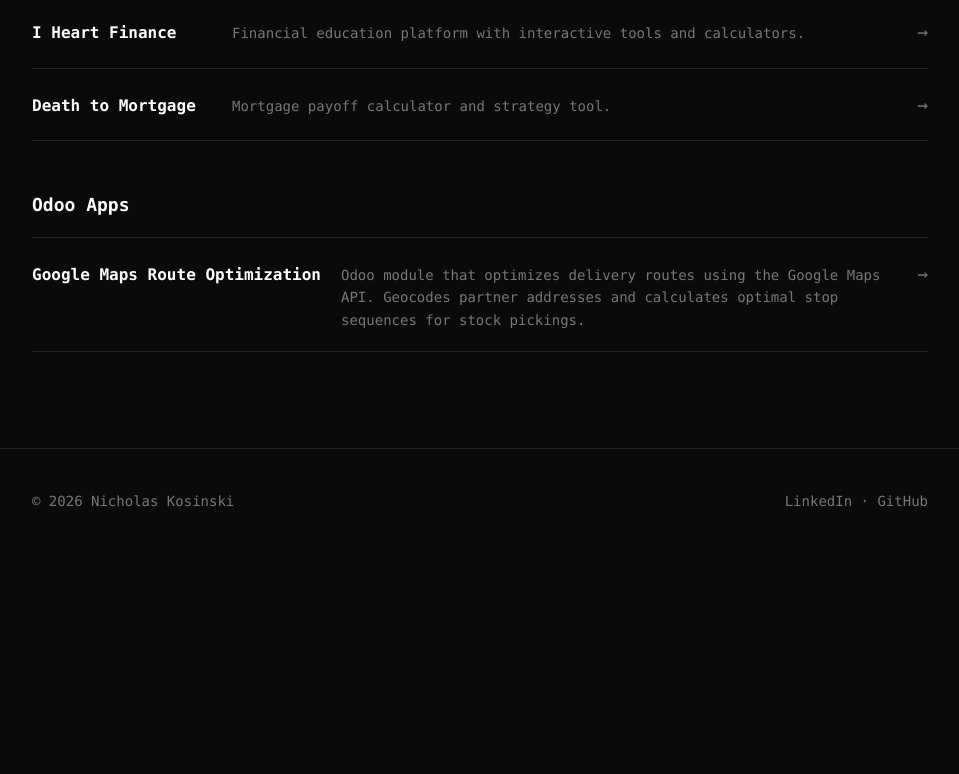
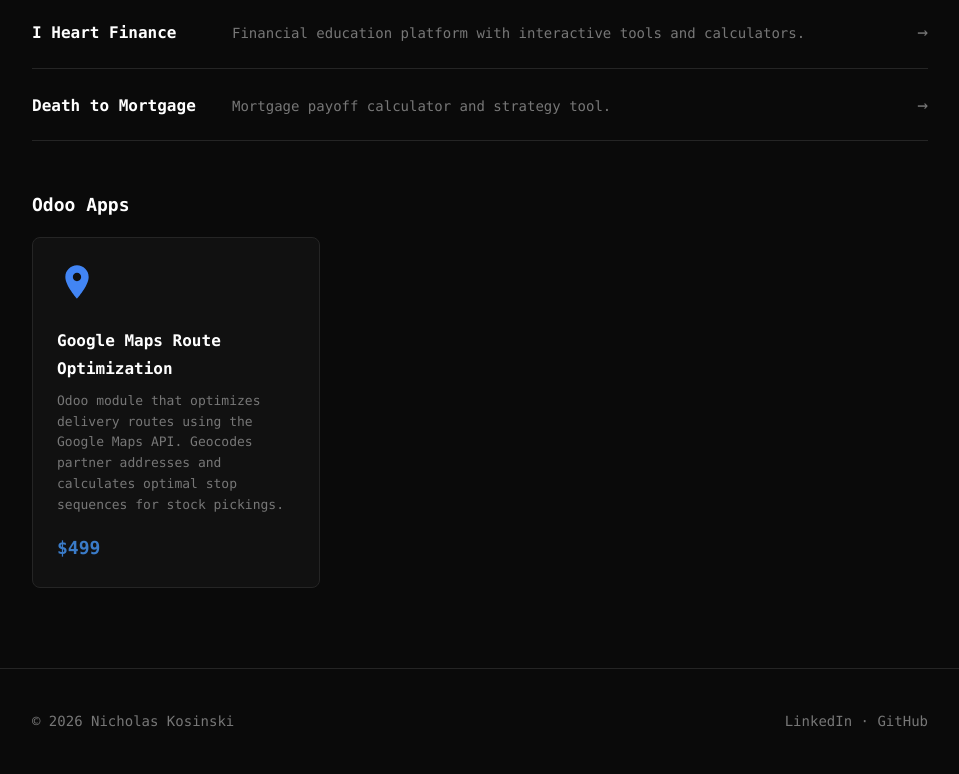
Before and after one commit to nko614/kosinski-website, a Flask app: page /projects in a window 1280 px wide. Shown: the part 509-1283 px from the top of the page, without its empty margins (160-1119 px from the left). Before the commit the page ends 1016 px from the top, so only its background shows below. Run offline with Flask 3, Linux system fonts and the light colour scheme; some libraries are stand-ins or nearby versions.

Commit message:
update website with odoo apps

```diff
--- a/app.py
+++ b/app.py
@@ -249,7 +249,8 @@ ODOO_APPS = [
     {
         'name': 'Google Maps Route Optimization',
         'desc': 'Odoo module that optimizes delivery routes using the Google Maps API. Geocodes partner addresses and calculates optimal stop sequences for stock pickings.',
-        'url': 'https://github.com/nko614/odoo_customizations/tree/main/delivery_optimizer',
+        'price': '$499',
+        'icon': '<svg viewBox="0 0 24 24" fill="none" xmlns="http://www.w3.org/2000/svg" width="40" height="40"><path d="M12 2C8.13 2 5 5.13 5 9c0 5.25 7 13 7 13s7-7.75 7-13c0-3.87-3.13-7-7-7zm0 9.5c-1.38 0-2.5-1.12-2.5-2.5S10.62 6.5 12 6.5s2.5 1.12 2.5 2.5S13.38 11.5 12 11.5z" fill="#4285F4"/></svg>',
     },
 ]
 
--- a/static/css/style.css
+++ b/static/css/style.css
@@ -819,6 +819,190 @@ a.project-item:hover .project-arrow {
     transform: translateX(4px);
 }
 
+/* Odoo App Cards */
+
+.odoo-apps-grid {
+    display: grid;
+    grid-template-columns: repeat(auto-fill, minmax(280px, 1fr));
+    gap: 16px;
+}
+
+.odoo-app-card {
+    background: var(--bg-card);
+    border: 1px solid var(--border);
+    border-radius: 8px;
+    padding: 24px;
+    cursor: pointer;
+    transition: border-color 0.2s, background 0.2s;
+}
+
+.odoo-app-card:hover {
+    border-color: #444;
+    background: #1a1a1a;
+}
+
+.odoo-app-icon {
+    margin-bottom: 16px;
+}
+
+.odoo-app-name {
+    font-size: 16px;
+    font-weight: 600;
+    color: var(--accent);
+    margin-bottom: 8px;
+}
+
+.odoo-app-desc {
+    font-size: 13px;
+    color: var(--text-dim);
+    line-height: 1.6;
+    margin-bottom: 16px;
+}
+
+.odoo-app-price {
+    font-size: 18px;
+    font-weight: 700;
+    color: #3a7bc8;
+}
+
+/* App Modal */
+
+.app-modal-overlay {
+    display: none;
+    position: fixed;
+    top: 0;
+    left: 0;
+    right: 0;
+    bottom: 0;
+    background: rgba(0, 0, 0, 0.7);
+    z-index: 300;
+    align-items: center;
+    justify-content: center;
+}
+
+.app-modal-overlay.active {
+    display: flex;
+}
+
+.app-modal {
+    background: #141414;
+    border: 1px solid var(--border);
+    border-radius: 12px;
+    padding: 40px;
+    max-width: 440px;
+    width: 90%;
+    text-align: center;
+    position: relative;
+}
+
+.app-modal-close {
+    position: absolute;
+    top: 12px;
+    right: 16px;
+    background: none;
+    border: none;
+    color: var(--text-dim);
+    font-size: 24px;
+    cursor: pointer;
+    padding: 4px;
+    line-height: 1;
+}
+
+.app-modal-close:hover {
+    color: var(--accent);
+}
+
+.app-modal-icon {
+    margin-bottom: 16px;
+}
+
+.app-modal-title {
+    font-size: 20px;
+    font-weight: 700;
+    color: var(--accent);
+    margin-bottom: 8px;
+}
+
+.app-modal-desc {
+    font-size: 14px;
+    color: var(--text-dim);
+    line-height: 1.6;
+    margin-bottom: 20px;
+}
+
+.app-modal-price {
+    font-size: 36px;
+    font-weight: 700;
+    color: var(--accent);
+    margin-bottom: 24px;
+}
+
+.app-modal-includes {
+    text-align: left;
+    margin-bottom: 24px;
+    padding: 16px 20px;
+    background: #1a1a1a;
+    border-radius: 8px;
+    border: 1px solid var(--border);
+}
+
+.app-modal-includes-title {
+    font-size: 13px;
+    font-weight: 600;
+    color: var(--text-dim);
+    text-transform: uppercase;
+    letter-spacing: 1px;
+    margin-bottom: 10px;
+}
+
+.app-modal-includes ul {
+    list-style: none;
+    padding: 0;
+    margin: 0;
+}
+
+.app-modal-includes li {
+    font-size: 14px;
+    color: var(--text);
+    padding: 4px 0;
+    padding-left: 16px;
+    position: relative;
+}
+
+.app-modal-includes li::before {
+    content: "\2713";
+    position: absolute;
+    left: 0;
+    color: #3a7bc8;
+}
+
+.app-modal-buy {
+    display: inline-block;
+    background: #3a7bc8;
+    color: #ffffff;
+    padding: 14px 32px;
+    border-radius: 6px;
+    font-size: 16px;
+    font-weight: 600;
+    font-family: var(--font-mono);
+    border: none;
+    cursor: pointer;
+    transition: background 0.2s;
+    margin-bottom: 16px;
+}
+
+.app-modal-buy:hover {
+    background: #2d62a3;
+    border: none;
+    color: #ffffff;
+}
+
+.app-modal-note {
+    font-size: 12px;
+    color: var(--text-dim);
+    line-height: 1.6;
+}
+
 .download-btn {
     display: inline-block;
     margin-top: 12px;
--- a/templates/projects.html
+++ b/templates/projects.html
@@ -19,14 +19,60 @@
     </div>
 
     <h2 class="projects-section-title">Odoo Apps</h2>
-    <div class="projects-list">
-        {% for project in odoo_apps %}
-        <{% if project.url %}a href="{{ project.url }}" target="_blank"{% else %}div{% endif %} class="project-item">
-            <div class="project-name">{{ project.name }}</div>
-            <div class="project-desc">{{ project.desc }}</div>
-            {% if project.url %}<span class="project-arrow">&rarr;</span>{% endif %}
-        </{% if project.url %}a{% else %}div{% endif %}>
+    <div class="odoo-apps-grid">
+        {% for app in odoo_apps %}
+        <div class="odoo-app-card" onclick="openAppModal('{{ app.name }}', '{{ app.price }}', '{{ app.desc }}')">
+            <div class="odoo-app-icon">{{ app.icon | safe }}</div>
+            <div class="odoo-app-name">{{ app.name }}</div>
+            <div class="odoo-app-desc">{{ app.desc }}</div>
+            <div class="odoo-app-price">{{ app.price }}</div>
+        </div>
         {% endfor %}
+    </div>
+
+    <div class="app-modal-overlay" id="appModal" onclick="closeAppModal(event)">
+        <div class="app-modal">
+            <button class="app-modal-close" onclick="closeAppModal(event, true)">&times;</button>
+            <div class="app-modal-icon">
+                <svg viewBox="0 0 24 24" fill="none" xmlns="http://www.w3.org/2000/svg" width="48" height="48">
+                    <path d="M12 2C8.13 2 5 5.13 5 9c0 5.25 7 13 7 13s7-7.75 7-13c0-3.87-3.13-7-7-7zm0 9.5c-1.38 0-2.5-1.12-2.5-2.5S10.62 6.5 12 6.5s2.5 1.12 2.5 2.5S13.38 11.5 12 11.5z" fill="#4285F4"/>
+                </svg>
+            </div>
+            <h3 class="app-modal-title" id="modalTitle"></h3>
+            <p class="app-modal-desc" id="modalDesc"></p>
+            <div class="app-modal-price" id="modalPrice"></div>
+            <div class="app-modal-includes">
+                <div class="app-modal-includes-title">Includes:</div>
+                <ul>
+                    <li>Full source code &amp; module files</li>
+                    <li>Installation documentation</li>
+                    <li>30 days of email support</li>
+                </ul>
+            </div>
+            <a href="https://venmo.com/nick-kosinski" target="_blank" class="app-modal-buy">Purchase via Venmo</a>
+            <p class="app-modal-note">After payment, email me at nicholas.kosinski614@gmail.com with your Venmo receipt and I'll send the module within 24 hours.</p>
+        </div>
     </div>
 </main>
 {% endblock %}
+
+{% block scripts %}
+<script>
+function openAppModal(name, price, desc) {
+    document.getElementById('modalTitle').textContent = name;
+    document.getElementById('modalPrice').textContent = price;
+    document.getElementById('modalDesc').textContent = desc;
+    document.getElementById('appModal').classList.add('active');
+}
+function closeAppModal(e, force) {
+    if (force || e.target === document.getElementById('appModal')) {
+        document.getElementById('appModal').classList.remove('active');
+    }
+}
+document.addEventListener('keydown', function(e) {
+    if (e.key === 'Escape') {
+        document.getElementById('appModal').classList.remove('active');
+    }
+});
+</script>
+{% endblock %}
```
